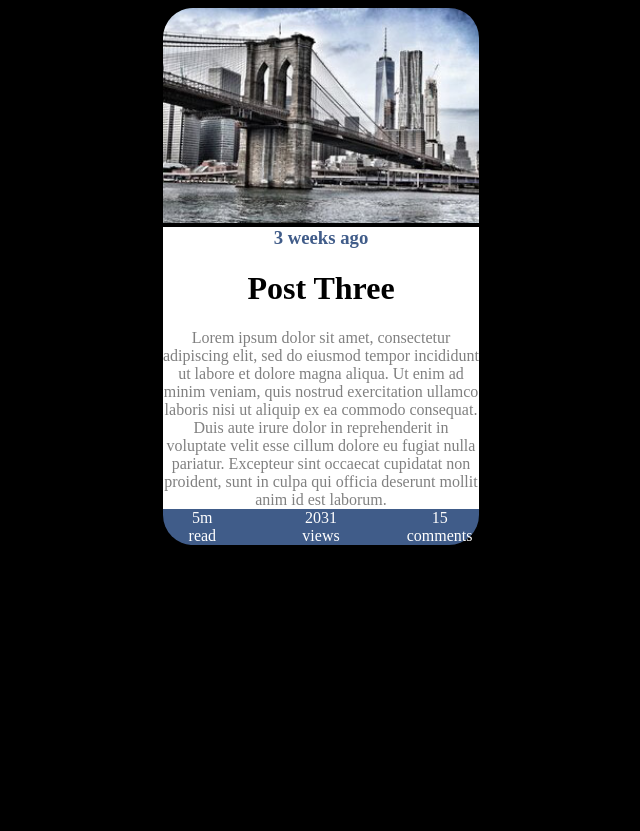
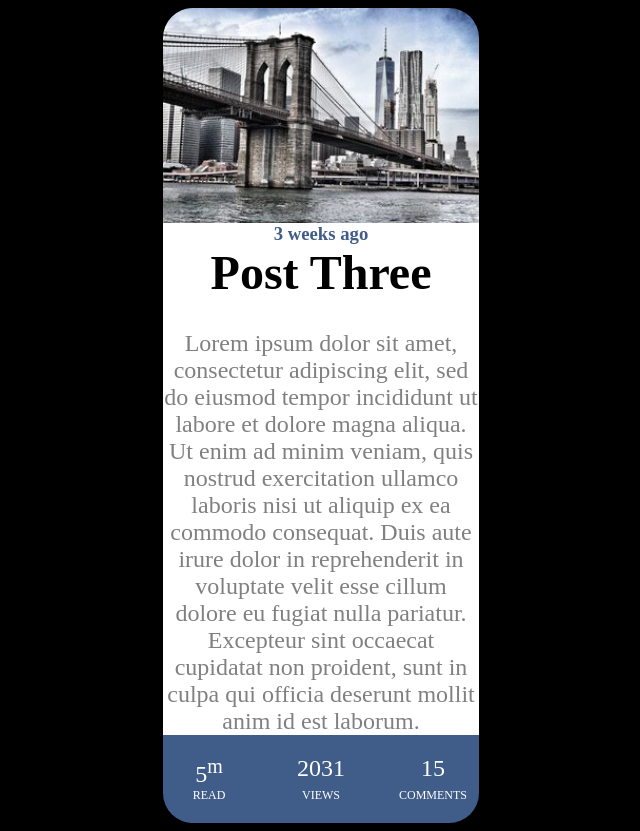
Before and after one commit to abitsma/wdd130, a plain HTML site: page ice/ice9.html in a window 1280 px wide. Shown: the whole page, without its empty margins (319-959 px from the left). Before the commit the page ends 800 px from the top, so only its background shows below. Drawn offline with Linux system fonts and the light colour scheme.

Commit message:
finished ice9

```diff
--- a/ice/ice9.html
+++ b/ice/ice9.html
@@ -17,12 +17,12 @@
     </main>
     <footer>
         <div class="endbox">
-            <p class="one">5m</p>
-            <p class="two">read</p>
+            <p class="one">5<sup>m</sup></p>
+            <p class="two">READ</p>
             <p class="three">2031</p>
-            <p class="four">views</p>
+            <p class="four">VIEWS</p>
             <p class="five">15</p>
-            <p class="six">comments</p>
+            <p class="six">COMMENTS</p>
         </div>
     </footer>
 </body>
--- a/ice/styles/ice9style.css
+++ b/ice/styles/ice9style.css
@@ -5,7 +5,7 @@ header{
     text-align: center;
     width: 25%;
     margin: 0 auto;
-
+    font-size: 0;
 }
 .hero{
     width: 100%;
@@ -19,6 +19,7 @@ main{
 }
 .para{
     color: gray;
+    font-size: 1.5em;
 }
 footer{
     background-color: #405C89;
@@ -34,34 +35,49 @@ h3{
     margin:0;
     color: #405C89;
 }
+h1{
+    font-size: 3em;
+    margin: 0px auto 30px auto;
+}
 .endbox{
     display: grid;
     grid-template-columns: 1fr 1fr 1fr;
+    column-gap: 20px;
     justify-items: center;
-    column-gap: 40px;
-    column-rule: 4px solid gray;
 }
 .one{
     grid-column: 1/2;
     grid-row: 1/2;
+    font-size: 1.5em;
+    margin: 20px auto 0px auto;
 }
 .two{
     grid-column: 1/2;
     grid-row: 2/3;
+    font-size: .75em;
+    margin: 0px auto 20px auto;
 }
 .three{
     grid-column: 2/3;
     grid-row: 1/2;
+    font-size: 1.5em;
+    margin: 20px auto 0px auto;
 }
 .four{
     grid-column: 2/3;
     grid-row: 2/3;
+    font-size: .75em;
+    margin: 0px auto 20px auto;
 }
 .five{
     grid-column: 3/4;
     grid-row: 1/2;
+    font-size: 1.5em;
+    margin: 20px auto 0px auto;
 }
 .six{
     grid-column: 3/4;
     grid-row: 2/3;
+    font-size: .75em;
+    margin: 0px auto 20px auto;
 }
```
